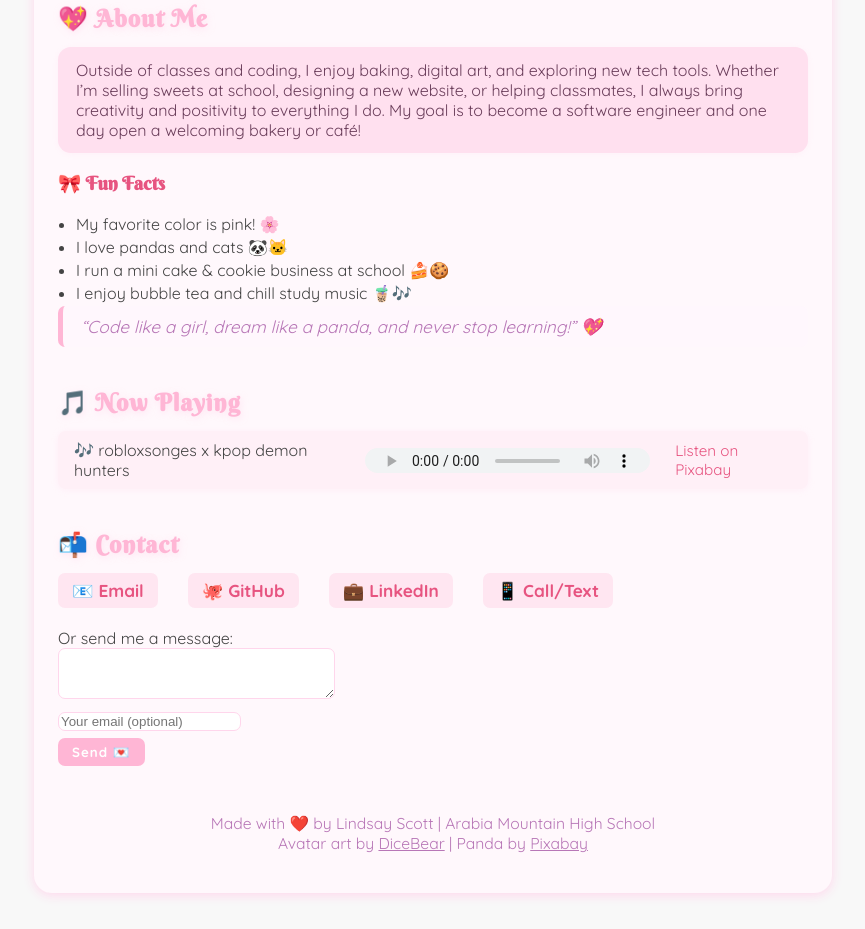
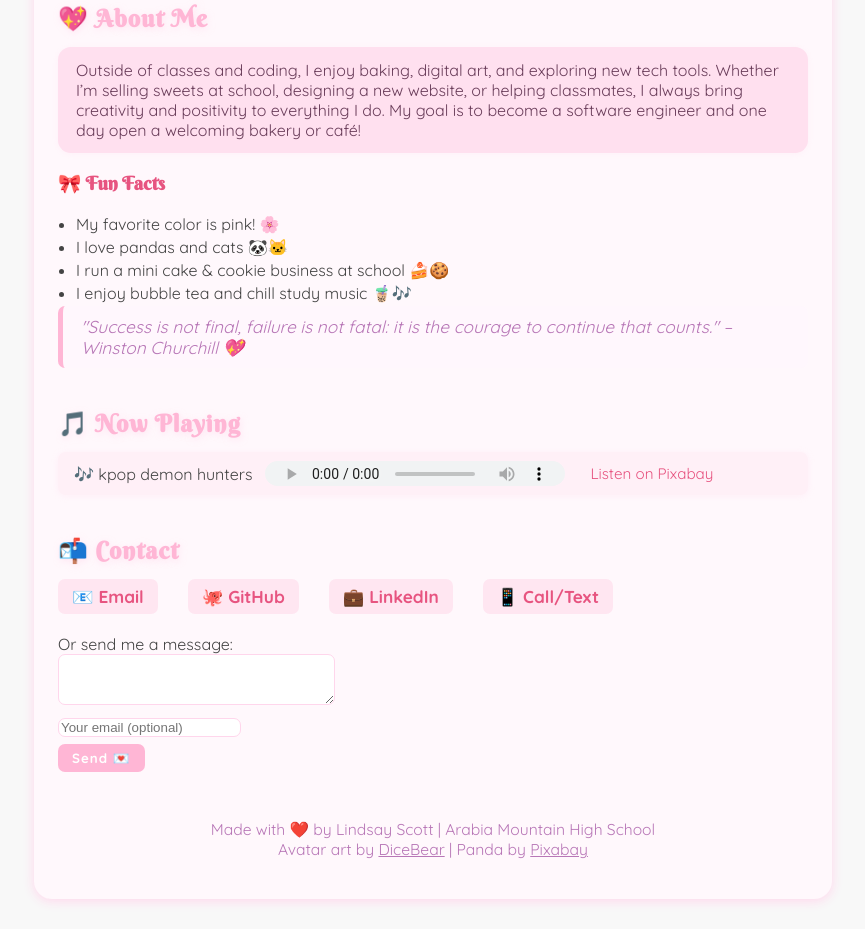
Before and after one commit to Lin-hue9/lin-hue9.github.io, a plain HTML site: page index.html in a window 1280 px wide. Shown: the part 1352-2281 px from the top of the page, without its empty margins (207-1072 px from the left). Drawn offline with Linux system fonts and the light colour scheme.

Commit message:
index.html

```diff
--- a/index.html
+++ b/index.html
@@ -369,16 +369,16 @@
         </ul>
       </div>
       <div class="quote">
-        “Code like a girl, dream like a panda, and never stop learning!” 💖
+        "Success is not final, failure is not fatal: it is the courage to continue that counts." – Winston Churchill 💖
       </div>
     </section>
 
     <section>
       <h2>🎵 Now Playing</h2>
       <div class="now-playing">
-        <span>🎶 robloxsonges x kpop demon hunters</span>
+        <span>🎶 kpop demon hunters</span>
         <audio controls loop>
-          <source src="https://cdn.pixabay.com/audio/2024/03/01/audio_455662.mp3" type="audio/mpeg">
+          <source src="robloxsonges-x-kpop-demon-hunters-455662.mp3" type="audio/mpeg">
           Your browser does not support the audio element.
         </audio>
         <a href="https://pixabay.com/music/beats-robloxsonges-x-kpop-demon-hunters-455662/" target="_blank">Listen on Pixabay</a>
```
